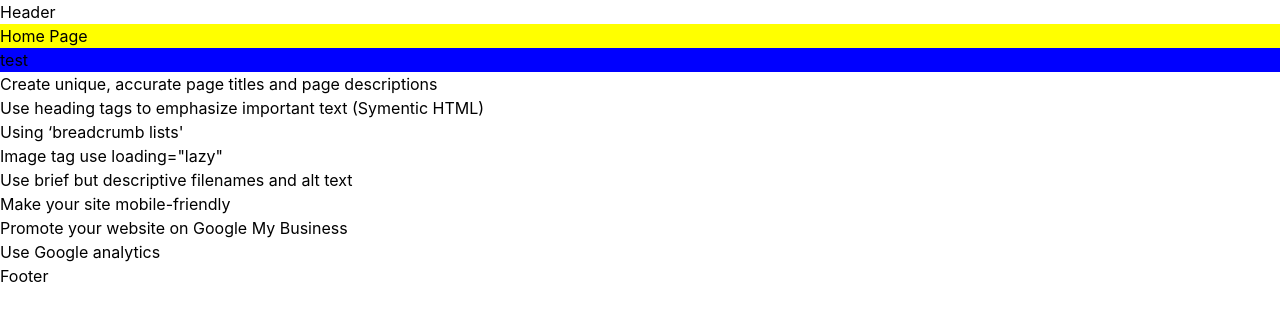
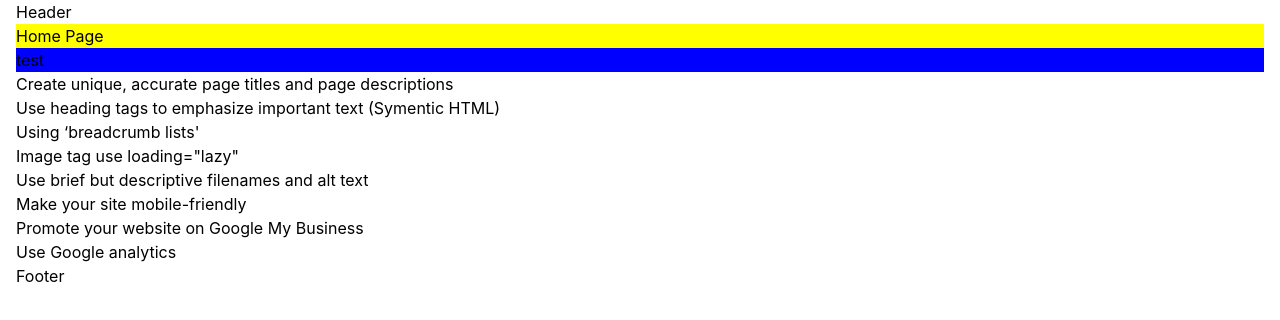
Before and after one commit to mayfantasy/mayfantasy.com, a Next.js app: page / in a window 1280 px wide. Shown: the top 320 px of the page. Built offline with nearby package versions, Linux system fonts and the light colour scheme.

Commit message:
Set layout container size

```diff
--- a/components/Layout.tsx
+++ b/components/Layout.tsx
@@ -25,7 +25,7 @@ const Layout = (props: IProps) => {
           }
         />
       </Head>
-      <div className="layout">
+      <div className="layout container mx-auto px-4">
         <div>Header</div>
         <div>{children}</div>
         <ul>
```
